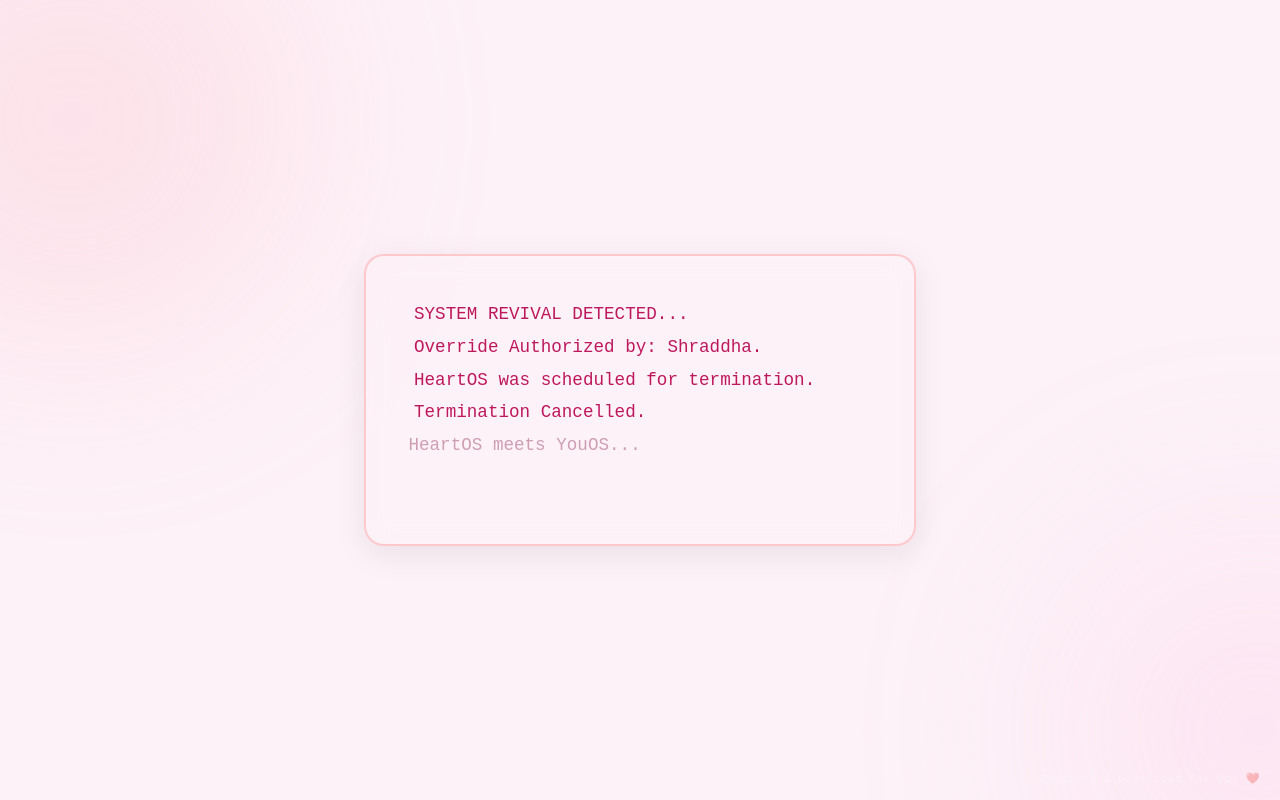
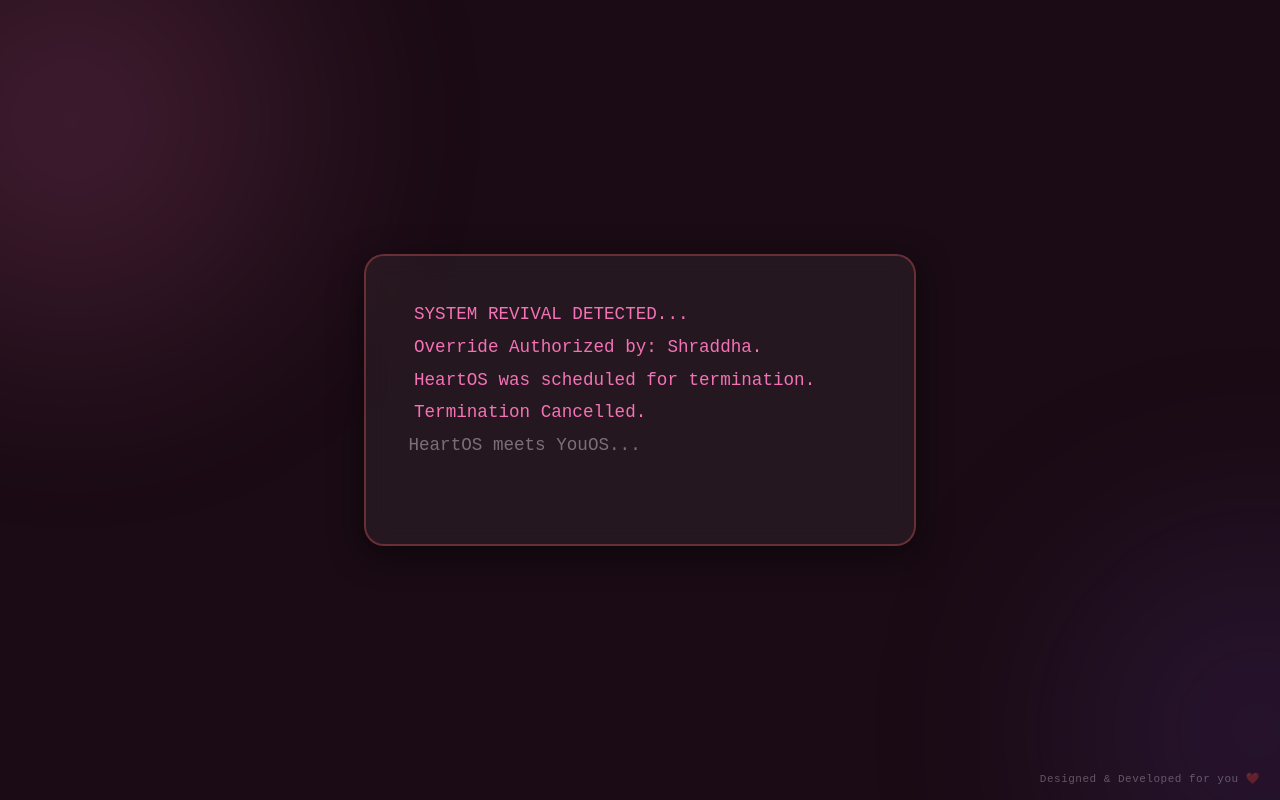
Before and after one commit to OmkarModak/HeartOS, a React (Vite) app: page / in a window 1280 px wide. Built offline with nearby package versions, Linux system fonts and the light colour scheme; a web font is replaced by a local one.

Commit message:
Revert YouOS to Dark & Romantic theme for QA eyes

```diff
--- a/src/index.css
+++ b/src/index.css
@@ -20,19 +20,19 @@
 }
 
 body.theme-you {
-  /* YouOS Theme (Light & Airy) */
-  --bg-color: #fdf2f8; /* Very light pink background */
-  --text-primary: #831843; /* Deep burgundy/rose text */
-  --text-secondary: #be185d; /* Medium pink */
+  /* YouOS Theme (Dark & Romantic) */
+  --bg-color: #1a0b14;
+  --text-primary: #ffffff;
+  --text-secondary: #f472b6;
 
-  --accent-primary: #ec4899; /* Vibrant pink accent */
-  --accent-glow: rgba(236, 72, 153, 0.2);
-  --accent-blob-1: rgba(253, 164, 175, 0.5); /* Soft rose */
-  --accent-blob-2: rgba(249, 168, 212, 0.4); /* Soft pink */
+  --accent-primary: #f472b6; /* Soft Pink */
+  --accent-glow: rgba(244, 114, 182, 0.6);
+  --accent-blob-1: rgba(244, 114, 182, 0.4);
+  --accent-blob-2: rgba(139, 92, 246, 0.3); /* Soft Purple */
 
-  --card-bg: rgba(255, 255, 255, 0.6); /* White frosted glass */
-  --card-border: rgba(255, 255, 255, 0.9);
-  --card-hover: rgba(255, 255, 255, 0.85);
+  --card-bg: rgba(255, 255, 255, 0.06);
+  --card-border: rgba(244, 114, 182, 0.3);
+  --card-hover: rgba(255, 255, 255, 0.12);
 }
 
 * {
@@ -76,7 +76,7 @@ body {
   -webkit-backdrop-filter: blur(12px);
   border: 1px solid var(--card-border);
   border-radius: 20px;
-  box-shadow: 0 8px 32px rgba(0, 0, 0, 0.08); /* Added shadow for contrast */
+  box-shadow: 0 8px 32px rgba(0, 0, 0, 0.5);
 }
 
 .glow-text {
```
